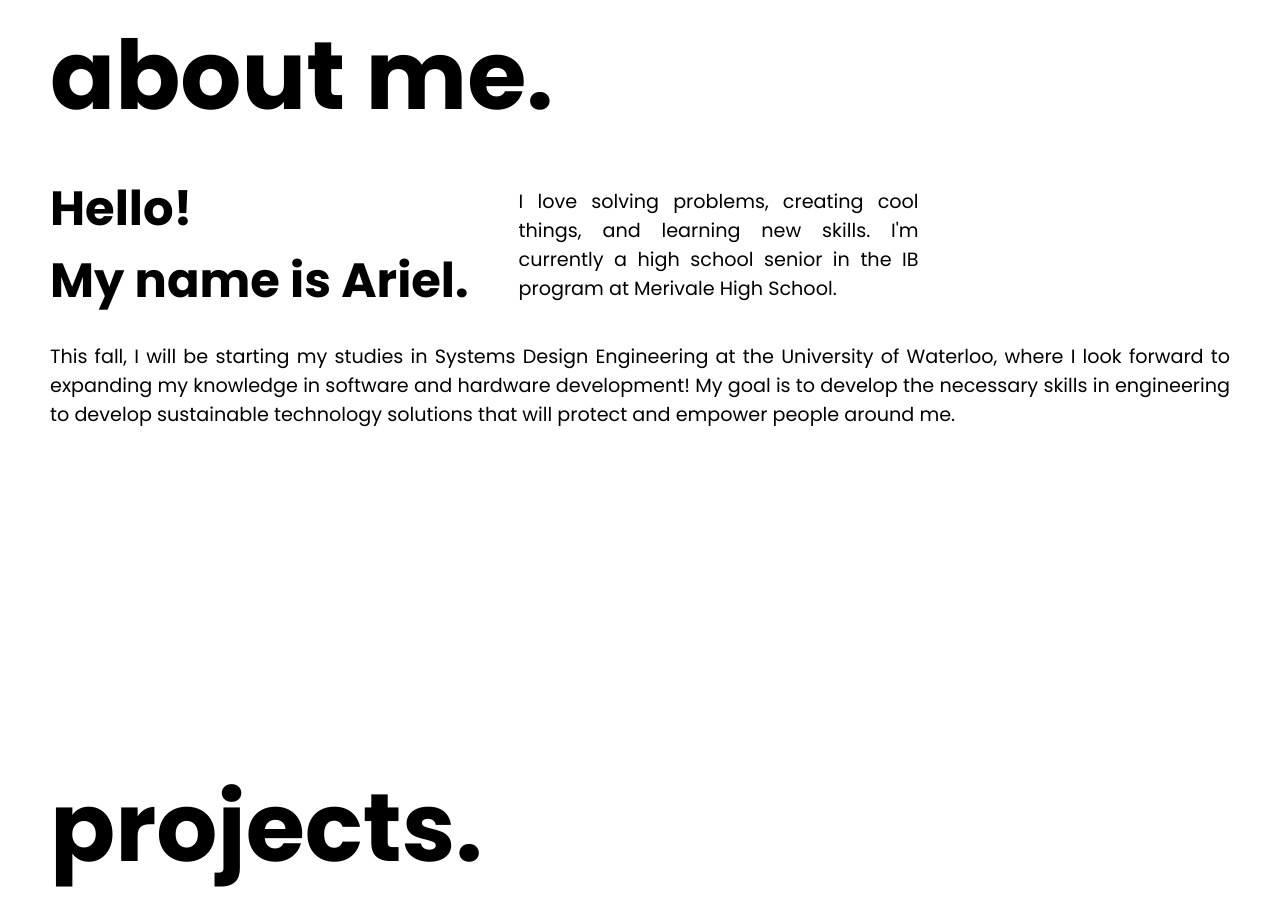
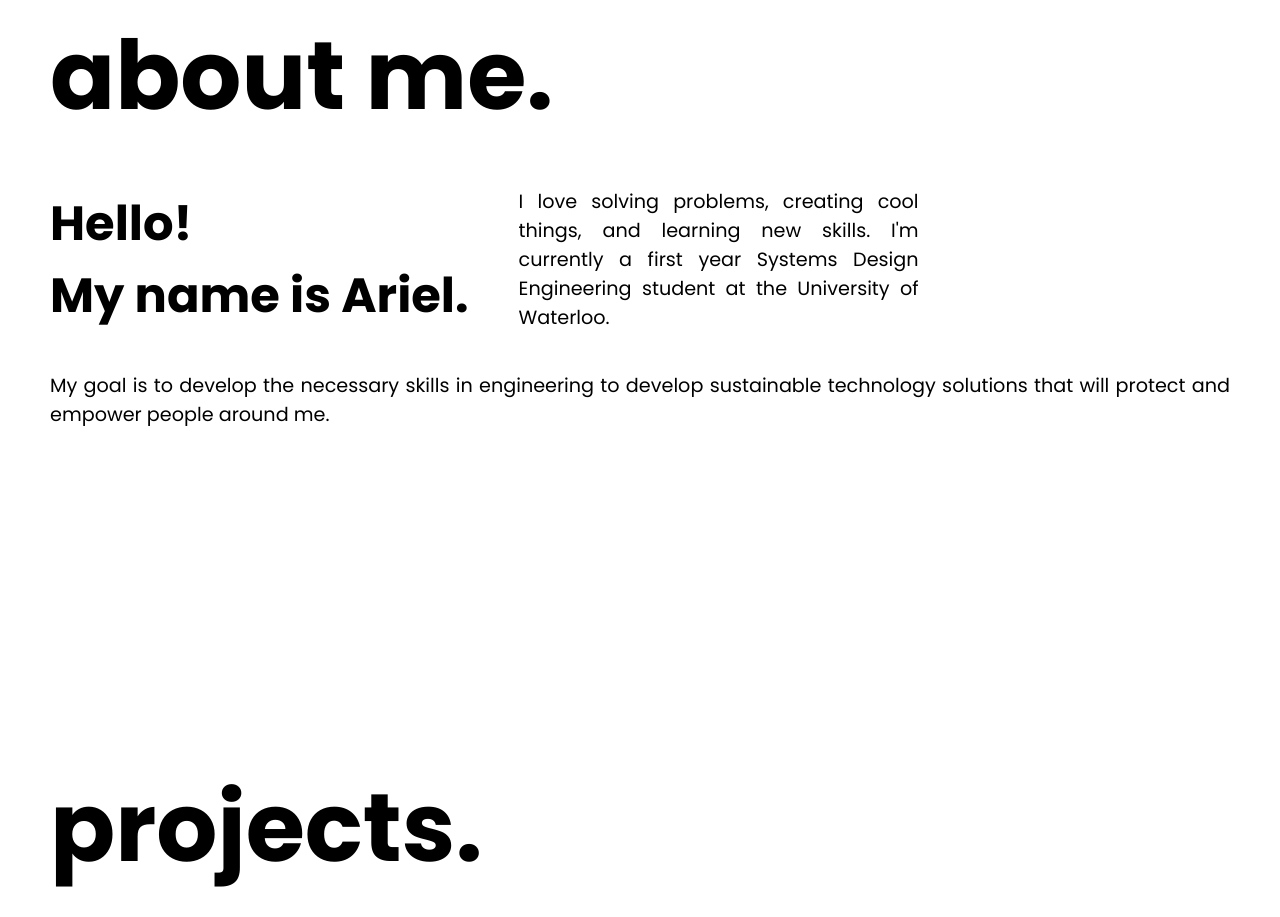
Before and after one commit to mynameisariel/arielliu, a website: page index.html in a window 1280 px wide. Shown: the part 1138-2055 px from the top of the page. Drawn offline with nearby package versions, Linux system fonts and the light colour scheme.

Commit message:
Update index.html
content changes

```diff
--- a/index.html
+++ b/index.html
@@ -46,14 +46,14 @@
             <div class="about-content">
                 <div class="description">Hello! <br>My name is Ariel.</div>
                 <div class="text">
-                    <p>I love solving problems, creating cool things, and  learning new skills. I'm currently a high school senior in the IB program at Merivale High School.</p>
+                    <p>I love solving problems, creating cool things, and  learning new skills. I'm currently a first year Systems Design Engineering student at the University of Waterloo.</p>
                 </div>
                 <!-- <div class="images">
                     <img src="image1.png" alt="Sample Image">
                     <img src="image2.png" alt="Sample Image">
                 </div> -->
             </div>
-            <p> This fall, I will be starting my studies in Systems Design Engineering at the University of Waterloo, where I look forward to expanding my knowledge in software and hardware development! My goal is to develop the necessary skills in engineering to develop sustainable technology solutions that will protect and empower people around me.</p>
+            <p>My goal is to develop the necessary skills in engineering to develop sustainable technology solutions that will protect and empower people around me.</p>
         </div>
     </section>
 
```
